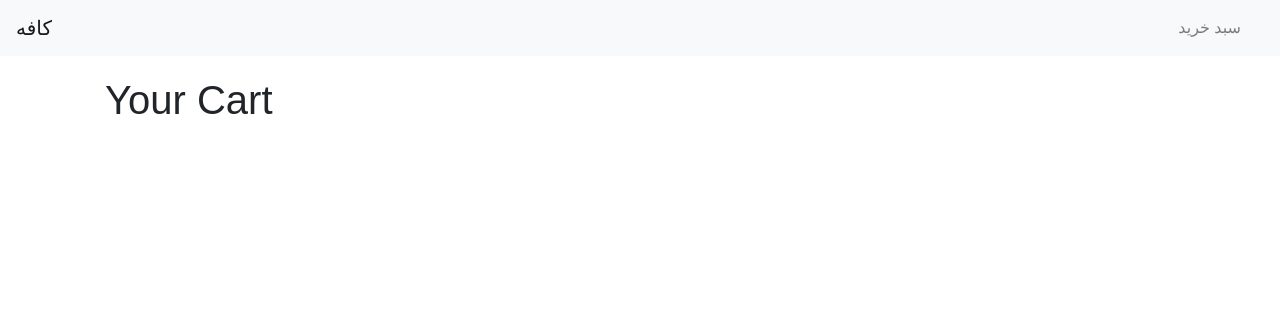
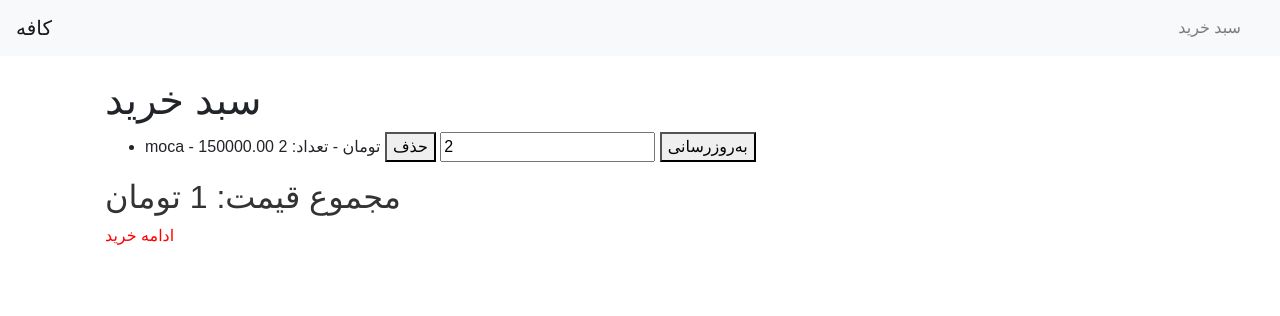
Before and after one commit to hassan97py/coffee, a Django app: template cart/templates/cart/cart_summary.html in a window 1280 px wide. Shown: the top 316 px of the page. Run offline with Django 5.2, Linux system fonts and the light colour scheme; data comes from the database, SQL or seed files in the repository; both versions use the stored data as it was after the commit; tables that the repository leaves empty hold one stand-in row (values such as "Sample post"); the template is opened without the code that fills it: values that come from a table or form of the project are taken from there, most other values are stand-ins (such as "Sample title", 1, 10 or a date in 2020); some libraries are stand-ins or nearby versions.

Commit message:
1403/08/1

```diff
--- a/cart/templates/cart/cart_summary.html
+++ b/cart/templates/cart/cart_summary.html
@@ -1,59 +1,28 @@
 {% extends 'product/base.html' %}
+{% block title %}سبد خرید{% endblock %}
 {% block content %}
-<h1>Your Cart</h1>
-<!-- Display cart items here -->
-{% endblock %}
 
-
-{% comment %} {% extends 'product/base.html' %}
-{% block content %}
-<h1>Your Cart</h1>
-<!-- Display cart items here -->
-
-
-
-
-<!-- cart/templates/cart/cart_summary.html -->
-
-    <h1>Cart Summary</h1>
-    {% if cart_items %}
-        <table>
-            <thead>
-                <tr>
-                    <th>Item</th>
-                    <th>Quantity</th>
-                    <th>Price</th>
-                    <th>Actions</th>
-                </tr>
-            </thead>
-            <tbody>
+<h1>سبد خرید</h1>
+<ul>
     {% for item in cart_items %}
-                <tr>
-                    <td>{{ item.name }}</td>
-                    <td>
-                        <form action="{% url 'cart_update' %}" method="post">
+        <li>
+            {{ item.name }} - {{ item.price }} تومان - تعداد: {{ item.quantity }}
+            <form action="{% url 'cart_delete' %}" method="post" style="display:inline;">
+                {% csrf_token %}
+                <input type="hidden" name="item_id" value="{{ item.id }}">
+                <button type="submit">حذف</button>
+            </form>
+            <form action="{% url 'cart_update' %}" method="post" style="display:inline;">
                 {% csrf_token %}
                 <input type="hidden" name="item_id" value="{{ item.id }}">
                 <input type="number" name="quantity" value="{{ item.quantity }}" min="1">
-                            <button type="submit">Update</button>
+                <button type="submit">به‌روزرسانی</button>
             </form>
-                    </td>
-                    <td>${{ item.price }}</td>
-                    <td>
-                        <form action="{% url 'cart_delete' %}" method="post">
-                            {% csrf_token %}
-                            <input type="hidden" name="item_id" value="{{ item.id }}">
-                            <button type="submit">Remove</button>
-                        </form>
-                    </td>
-                </tr>
+        </li>
     {% endfor %}
-            </tbody>
-        </table>
-        <h2>Total Price: ${{ total_price }}</h2>
-    {% else %}
-        <p>Your cart is empty.</p>
-    {% endif %}
-    <a href="{% url 'menu' %}">Continue Shopping</a>
+</ul>
 
-{% endblock %} {% endcomment %}
+<h2>مجموع قیمت: {{ total_price }} تومان</h2>
+
+<a href="{% url 'menu' %}">ادامه خرید</a>
+{% endblock %}
--- a/cart/urls.py
+++ b/cart/urls.py
@@ -2,8 +2,9 @@ from django.urls import path
 from cart import views
 
 urlpatterns = [
-    path('', views.cart_summary, name='cart'),
-    path('add/', views.cart_add, name='cart_add'),
-    path('delete/', views.cart_delete, name='cart_delete'),
-    path('update/', views.cart_update, name='cart_update'),
+    path('cart/', views.cart_summary, name='cart'),
+    path('cart/add/', views.cart_add, name='cart_add'),
+    path('cart/delete/', views.cart_delete, name='cart_delete'),
+    path('cart/update/', views.cart_update, name='cart_update'),
+
 ]
--- a/product/templates/product/home.html
+++ b/product/templates/product/home.html
@@ -9,7 +9,6 @@
 {% endblock %}
 
 
-{% comment %} {% extends "product/base.html" %} {% endcomment %}
 {% comment %}
 {% extends 'product/base.html' %}
 {% block title %}
@@ -101,4 +100,4 @@
     <hr>
     {% endfor %}
 </div>
-{% endblock %} {% endcomment %}
+{% endblock %}  {% endcomment %}
```
Also changed, not shown: cart/views.py (+39 -5 lines), product/templates/product/menu.html (+6 -3 lines), db.sqlite3, media/img/menu-1.jpg (added), media/img/special-4.jpg (added). Lines whose indentation alone changed are shown as unchanged.
